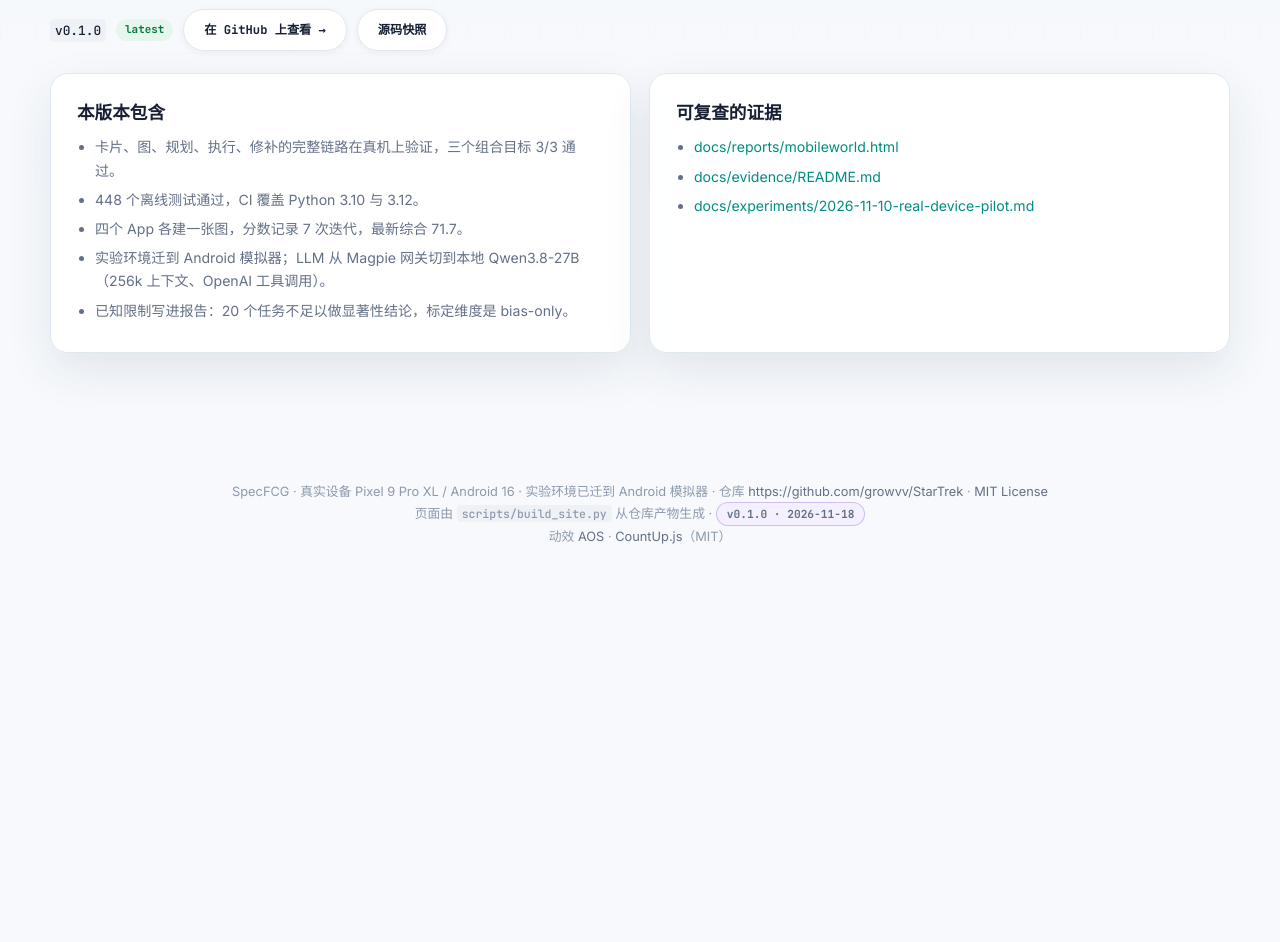
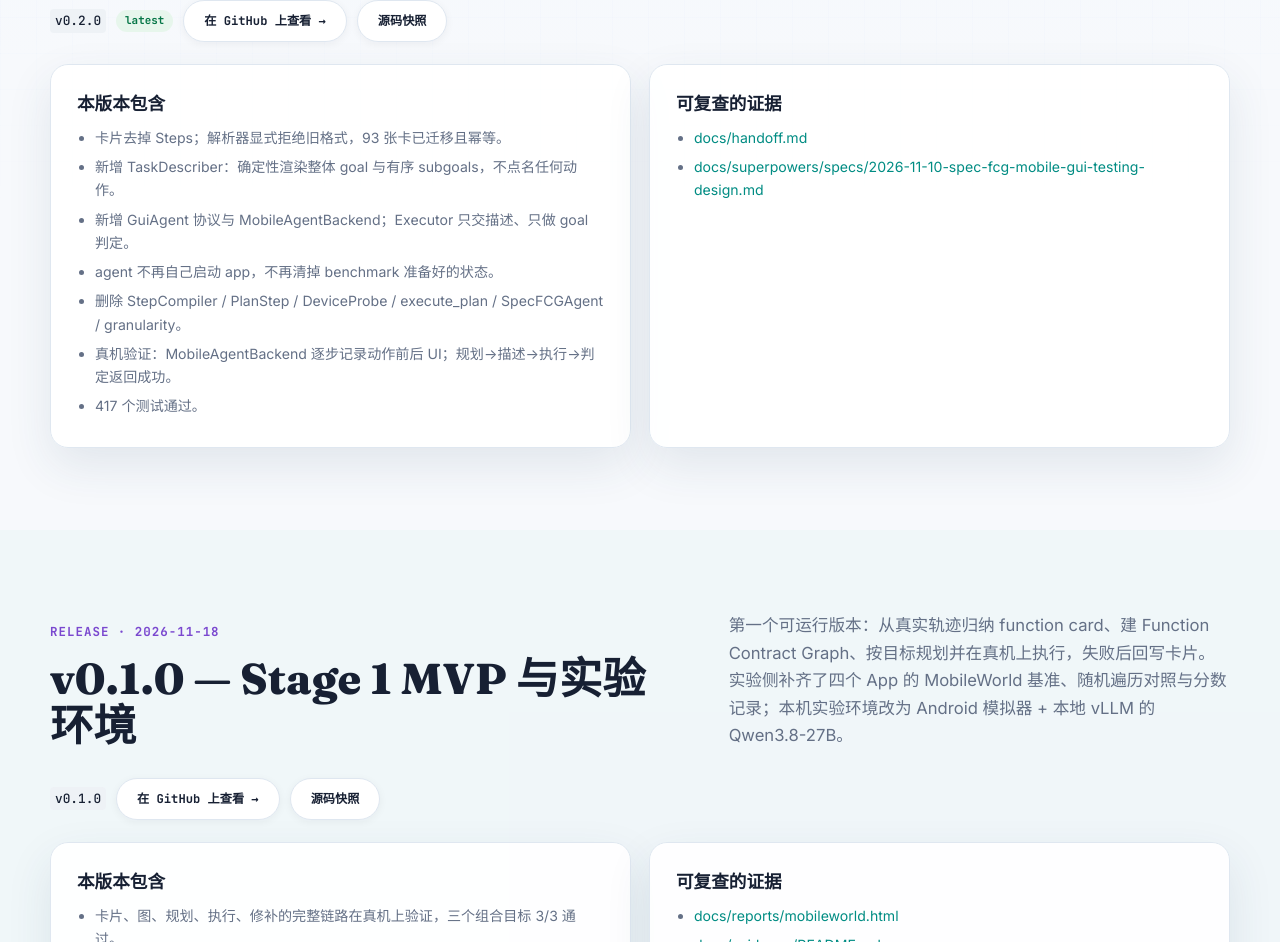
Before and after one commit to growvv/StarTrek, a plain HTML site: page docs/releases.html in a window 1280 px wide. Shown: the part 559-1501 px from the top of the page. Before the commit the page ends 1167 px from the top, so only its background shows below. Drawn offline with Linux system fonts and the light colour scheme.

Commit message:
docs(site): publish v0.2.0 — 卡片是契约，计划是描述，agent 执行

```diff
--- a/docs/releases.html
+++ b/docs/releases.html
@@ -331,7 +331,28 @@ body,p,h1,h2,h3,td,th,li,span{overflow-wrap:anywhere;word-break:break-word}
   </div>
 </div></header>
 
-<section class="section" id="v0.1.0">
+<section class="section" id="v0.2.0">
+  <div class="wrap">
+    <div class="section-head">
+      <div>
+        <p class="kicker">Release · 2026-11-18</p>
+        <h2>v0.2.0 — 卡片是契约，计划是描述，agent 执行</h2>
+      </div>
+      <p class="lead">架构切换：卡片不再记录 UI 动作，只声明意图、输入、前后置条件与产出； 规划器的输出变成一段任务描述，由 GUI agent 执行。图从此描述 App 的功能， 而不是回放某一次录制的动作。</p>
+    </div>
+    <div class="release-meta">
+      <code>v0.2.0</code> <span class="pill ok">latest</span>
+      <a class="button" href="https://github.com/growvv/StarTrek/releases/tag/v0.2.0" target="_blank" rel="noopener">在 GitHub 上查看 →</a>
+      <a class="button" href="https://github.com/growvv/StarTrek/tree/v0.2.0" target="_blank" rel="noopener">源码快照</a>
+    </div>
+    <div class="grid two">
+      <div class="card"><h3>本版本包含</h3><ul class="bullets"><li>卡片去掉 Steps；解析器显式拒绝旧格式，93 张卡已迁移且幂等。</li><li>新增 TaskDescriber：确定性渲染整体 goal 与有序 subgoals，不点名任何动作。</li><li>新增 GuiAgent 协议与 MobileAgentBackend；Executor 只交描述、只做 goal 判定。</li><li>agent 不再自己启动 app，不再清掉 benchmark 准备好的状态。</li><li>删除 StepCompiler / PlanStep / DeviceProbe / execute_plan / SpecFCGAgent / granularity。</li><li>真机验证：MobileAgentBackend 逐步记录动作前后 UI；规划→描述→执行→判定返回成功。</li><li>417 个测试通过。</li></ul></div>
+      <div class="card"><h3>可复查的证据</h3>
+        <ul class="bullets"><li><a href="handoff.md">docs/handoff.md</a></li><li><a href="superpowers/specs/2026-11-10-spec-fcg-mobile-gui-testing-design.md">docs/superpowers/specs/2026-11-10-spec-fcg-mobile-gui-testing-design.md</a></li></ul></div>
+    </div>
+  </div>
+</section>
+<section class="section alt" id="v0.1.0">
   <div class="wrap">
     <div class="section-head">
       <div>
@@ -341,7 +362,7 @@ body,p,h1,h2,h3,td,th,li,span{overflow-wrap:anywhere;word-break:break-word}
       <p class="lead">第一个可运行版本：从真实轨迹归纳 function card、建 Function Contract Graph、按目标规划并在真机上执行，失败后回写卡片。实验侧补齐了四个 App 的 MobileWorld 基准、随机遍历对照与分数记录；本机实验环境改为 Android 模拟器 + 本地 vLLM 的 Qwen3.8-27B。</p>
     </div>
     <div class="release-meta">
-      <code>v0.1.0</code> <span class="pill ok">latest</span>
+      <code>v0.1.0</code>
       <a class="button" href="https://github.com/growvv/StarTrek/releases/tag/v0.1.0" target="_blank" rel="noopener">在 GitHub 上查看 →</a>
       <a class="button" href="https://github.com/growvv/StarTrek/tree/v0.1.0" target="_blank" rel="noopener">源码快照</a>
     </div>
@@ -356,7 +377,7 @@ body,p,h1,h2,h3,td,th,li,span{overflow-wrap:anywhere;word-break:break-word}
   SpecFCG · 真实设备 Pixel 9 Pro XL / Android 16 · 实验环境已迁到 Android 模拟器
   · 仓库 <a href="https://github.com/growvv/StarTrek">https://github.com/growvv/StarTrek</a>
   · <a href="https://github.com/growvv/StarTrek/blob/main/LICENSE">MIT License</a><br>
-  页面由 <code>scripts/build_site.py</code> 从仓库产物生成 · <a class="version-badge" href="releases.html">v0.1.0 · 2026-11-18</a><br>
+  页面由 <code>scripts/build_site.py</code> 从仓库产物生成 · <a class="version-badge" href="releases.html">v0.2.0 · 2026-11-18</a><br>
   动效 <a href="https://michalsnik.github.io/aos/" target="_blank" rel="noopener">AOS</a>
   · <a href="https://inorganik.github.io/countUp.js/" target="_blank" rel="noopener">CountUp.js</a>（MIT）
 </div></footer>
```
Also changed, not shown: docs/index.html (+4 -4 lines), docs/roadmap.html (+3 -3 lines).
